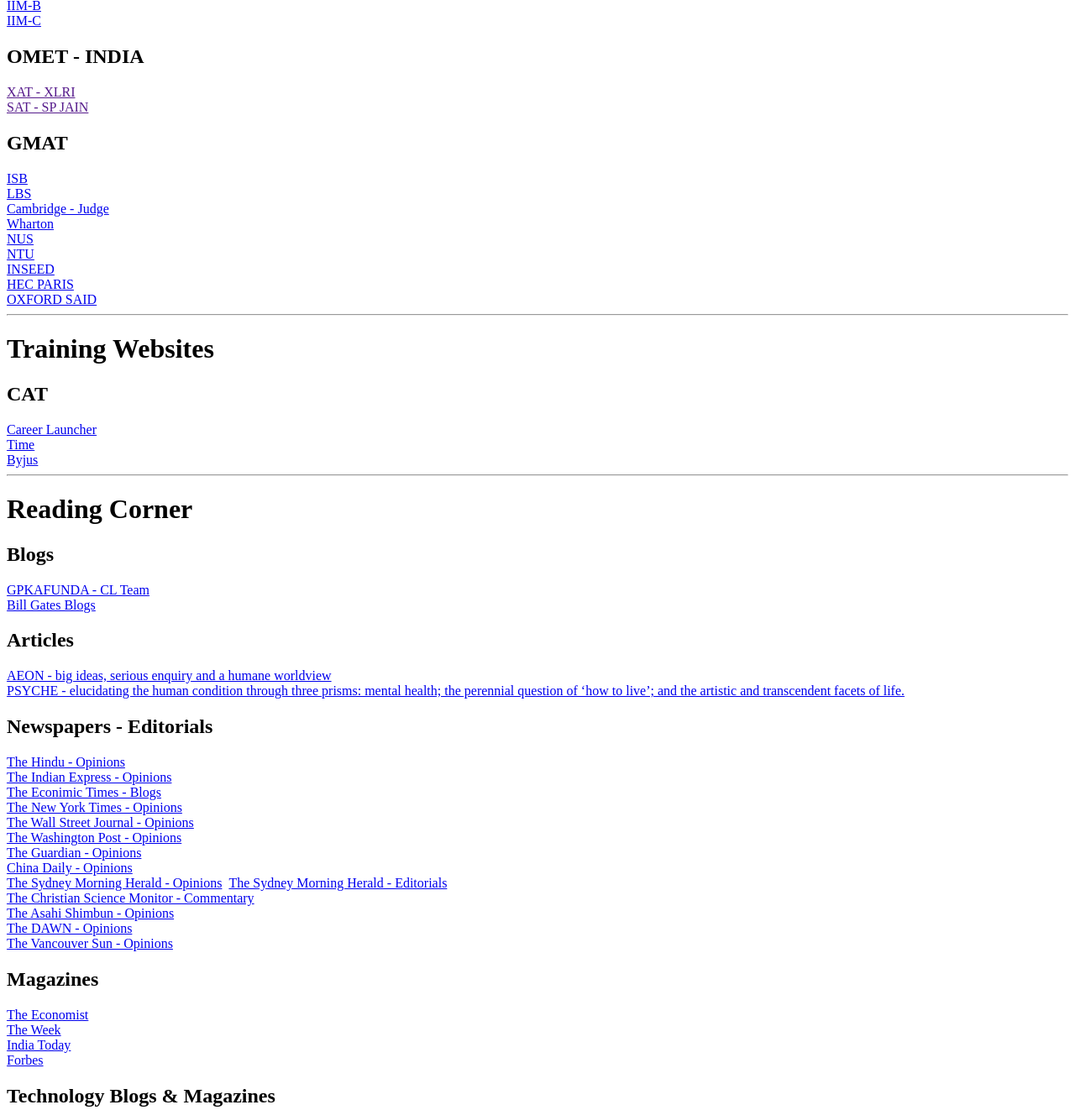
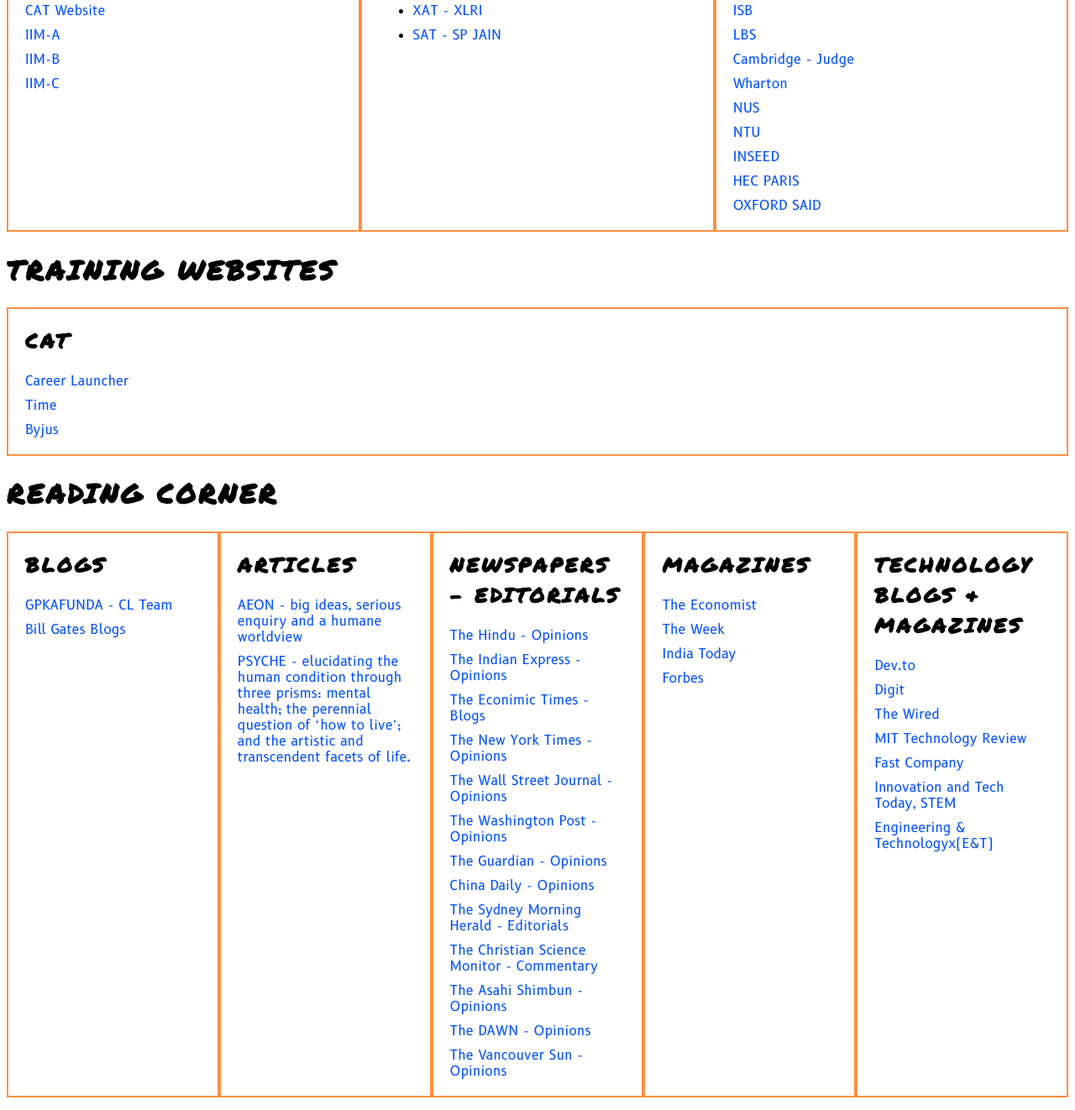
Before and after one commit to skylite9/Links, a plain HTML site: page index.html in a window 1280 px wide. Shown: the part 151-1473 px from the top of the page at 84% size. Drawn offline with Linux system fonts and the light colour scheme.

Commit message:
Added flex layout. Added styles and fonts.

```diff
--- /dev/null
+++ b/css/index.css
@@ -0,0 +1,43 @@
+.reg-flex-container, .training-flex-container, .reading-flex-container {
+	display: flex;
+}
+.one, .two, .three, .four, .five {
+	flex: 1 1 100px;;
+	border: 2px solid #ff6a00bf;
+    padding: 0px 20px 10px;
+}
+.one a, .two a, .three a, .four a, .five a {
+	display: block;
+	padding-bottom: 10px;
+}
+@font-face {
+  font-family: 'PermanentMarker';
+  src: url('../fonts/PermanentMarker-Regular.ttf')  format('truetype');
+}
+@font-face {
+  font-family: 'B612-Regular';
+  src: url('../fonts/B612-Regular.ttf')  format('truetype');
+}
+/**@font-face {
+  font-family: 'B612-Bold';
+  src: url('../fonts/B612-Bold.ttf')  format('truetype');
+}
+@font-face {
+  font-family: 'Pangolin';
+  src: url('../fonts/Pangolin-Regular.ttf')  format('truetype');
+}
+**/
+H1, H2 {
+  font-family: 'PermanentMarker', sans-serif;
+  text-transform: uppercase;
+  letter-spacing: 3px;
+}
+a {
+  font-family: 'B612-Regular', sans-serif;
+  text-decoration: none;
+}
+
+a:link    {color:#004fff;}
+a:visited {color:#004fff;}
+a:hover   {color:#004fff;}
+a:active  {color:#004fff;}
--- a/index.html
+++ b/index.html
@@ -1,71 +1,96 @@
 <html>
 <head>
 <title>Links</title>
+<link rel="stylesheet" href="./css/index.css" type="text/css">
 </head>
 <body>
 <!--<a href=""></a><br />-->
-<H1>Application Watch Area</H1>
+<H1>Registration Application Forms</H1>
+<div class="reg-flex-container">
+<div class="one">
 <H2>CAT</H2>
-<a href="https://iimcat.ac.in/">CAT Website</a><br />
-<a href="https://www.iima.ac.in/web/iima">IIM-A</a><br />
-<a href="https://www.iimb.ac.in/home">IIM-B</a><br />
-<a href="https://www.iimb.ac.in/home">IIM-C</a><br />
+<a href="https://iimcat.ac.in/">CAT Website</a>
+<a href="https://www.iima.ac.in/web/iima">IIM-A</a>
+<a href="https://www.iimb.ac.in/home">IIM-B</a>
+<a href="https://www.iimb.ac.in/home">IIM-C</a>
+</div>
+<div class="two">
 <H2>OMET - INDIA</H2>
-<a href="">XAT - XLRI</a><br />
-<a href="">SAT - SP JAIN</a><br />
+<ul>
+<li><a href="">XAT - XLRI</a></li>
+<li><a href="">SAT - SP JAIN</a></li>
+</ul>
+</div>
+<div class="three">
 <H2>GMAT</H2>
-<a href="https://www.isb.edu/">ISB</a><br />
-<a href="https://www.london.edu/">LBS</a><br />
-<a href="https://www.jbs.cam.ac.uk/home/">Cambridge - Judge</a><br />
-<a href="https://www.wharton.upenn.edu/">Wharton</a><br />
-<a href="http://www.nus.edu.sg/">NUS</a><br />
-<a href="https://www.ntu.edu.sg/Pages/home.aspx">NTU</a><br />
-<a href="https://www.insead.edu/">INSEED</a><br />
-<a href="https://www.hec.edu/en">HEC PARIS</a><br />
-<a href="https://www.sbs.ox.ac.uk/">OXFORD SAID</a><br />
-<hr />
+<a href="https://www.isb.edu/">ISB</a>
+<a href="https://www.london.edu/">LBS</a>
+<a href="https://www.jbs.cam.ac.uk/home/">Cambridge - Judge</a>
+<a href="https://www.wharton.upenn.edu/">Wharton</a>
+<a href="http://www.nus.edu.sg/">NUS</a>
+<a href="https://www.ntu.edu.sg/Pages/home.aspx">NTU</a>
+<a href="https://www.insead.edu/">INSEED</a>
+<a href="https://www.hec.edu/en">HEC PARIS</a>
+<a href="https://www.sbs.ox.ac.uk/">OXFORD SAID</a>
+</div>
+</div>
 <H1>Training Websites</H1>
+<div class="training-flex-container">
+<div class="one">
 <H2>CAT</H2>
-<a href="https://www.careerlauncher.com/">Career Launcher</a><br />
-<a href="https://www.time4education.com/">Time</a><br />
-<a href="https://byjus.com/cat/">Byjus</a><br />
-<hr />
+<a href="https://www.careerlauncher.com/">Career Launcher</a>
+<a href="https://www.time4education.com/">Time</a>
+<a href="https://byjus.com/cat/">Byjus</a>
+</div>
+</div>
 <H1>Reading Corner</H1>
+<div class="reading-flex-container">
+<div class="one">
 <H2>Blogs</H2>
-<a href="https://www.gpkafunda.com/">GPKAFUNDA - CL Team</a><br />
-<a href="https://www.gatesnotes.com/">Bill Gates Blogs</a><br />
+<a href="https://www.gpkafunda.com/">GPKAFUNDA - CL Team</a>
+<a href="https://www.gatesnotes.com/">Bill Gates Blogs</a>
+</div>
+<div class="two">
 <H2>Articles</H2>
-<a href="https://aeon.co/">AEON -  big ideas, serious enquiry and a humane worldview</a><br />
-<a href="https://psyche.co/">PSYCHE - elucidating the human condition through three prisms: mental health; the perennial question of ‘how to live’; and the artistic and transcendent facets of life.</a><br />
+<a href="https://aeon.co/">AEON -  big ideas, serious enquiry and a humane worldview</a>
+<a href="https://psyche.co/">PSYCHE - elucidating the human condition through three prisms: mental health; the perennial question of ‘how to live’; and the artistic and transcendent facets of life.</a>
+</div>
+<div class="three">
 <H2>Newspapers - Editorials</H2>
-<a href="https://www.thehindu.com/opinion/">The Hindu - Opinions</a><br />
-<a href="https://indianexpress.com/section/opinion/">The Indian Express - Opinions</a><br />
-<a href="https://economictimes.indiatimes.com/blogs/">The Econimic Times - Blogs</a><br />
-<a href="https://www.nytimes.com/section/opinion/editorials">The New York Times - Opinions</a><br />
-<a href="https://www.wsj.com/news/opinion">The Wall Street Journal - Opinions</a><br />
-<a href="https://www.washingtonpost.com/opinions/">The Washington Post - Opinions</a><br />
-<a href="https://www.theguardian.com/profile/editorial">The Guardian - Opinions</a><br />
-<a href="https://www.chinadaily.com.cn/opinion/">China Daily - Opinions</a><br />
-<a href="https://www.smh.com.au/opinion">The Sydney Morning Herald - Opinions</a>&nbsp;&nbsp;<a href="https://www.smh.com.au/topic/smh-editorial-1r6">The Sydney Morning Herald - Editorials</a><br />
-<a href="https://www.csmonitor.com/Commentary">The Christian Science Monitor - Commentary</a><br />
-<a href="http://www.asahi.com/ajw/opinion/">The Asahi Shimbun - Opinions</a><br />
-<a href="https://www.dawn.com/opinion">The DAWN - Opinions</a><br />
-<a href="https://vancouversun.com/category/opinion/">The Vancouver Sun - Opinions</a><br />
+<a href="https://www.thehindu.com/opinion/">The Hindu - Opinions</a>
+<a href="https://indianexpress.com/section/opinion/">The Indian Express - Opinions</a>
+<a href="https://economictimes.indiatimes.com/blogs/">The Econimic Times - Blogs</a>
+<a href="https://www.nytimes.com/section/opinion/editorials">The New York Times - Opinions</a>
+<a href="https://www.wsj.com/news/opinion">The Wall Street Journal - Opinions</a>
+<a href="https://www.washingtonpost.com/opinions/">The Washington Post - Opinions</a>
+<a href="https://www.theguardian.com/profile/editorial">The Guardian - Opinions</a>
+<a href="https://www.chinadaily.com.cn/opinion/">China Daily - Opinions</a>
+<a href="https://www.smh.com.au/topic/smh-editorial-1r6">The Sydney Morning Herald - Editorials</a>
+<a href="https://www.csmonitor.com/Commentary">The Christian Science Monitor - Commentary</a>
+<a href="http://www.asahi.com/ajw/opinion/">The Asahi Shimbun - Opinions</a>
+<a href="https://www.dawn.com/opinion">The DAWN - Opinions</a>
+<a href="https://vancouversun.com/category/opinion/">The Vancouver Sun - Opinions</a>
+</div>
+<div class="four">
 <H2>Magazines</H2>
-<a href="https://www.economist.com/">The Economist</a><br />
-<a href="https://theweek.com/">The Week</a><br />
-<a href="https://www.indiatoday.in/">India Today</a><br />
-<a href="https://www.forbes.com/">Forbes</a><br />
+<a href="https://www.economist.com/">The Economist</a>
+<a href="https://theweek.com/">The Week</a>
+<a href="https://www.indiatoday.in/">India Today</a>
+<a href="https://www.forbes.com/">Forbes</a>
+</div>
+<div class="five">
 <H2>Technology Blogs & Magazines</H2>
-<a href="https://dev.to/">Dev.to</a><br />
-<a href="https://www.digit.in/">Digit</a><br />
-<a href="https://www.wired.com/magazine/">The Wired</a><br />
-<a href="https://www.technologyreview.com/">MIT Technology Review</a><br />
-<a href="https://www.fastcompany.com/">Fast Company</a><br />
-<a href="https://innotechtoday.com/">Innovation and Tech Today, STEM</a><br />
-<a href="https://eandt.theiet.org/">Engineering & Technologyx(E&amp;T)</a><br />
-<a href=""></a><br />
-<a href=""></a><br />
-<a href=""></a><br />
+<a href="https://dev.to/">Dev.to</a>
+<a href="https://www.digit.in/">Digit</a>
+<a href="https://www.wired.com/magazine/">The Wired</a>
+<a href="https://www.technologyreview.com/">MIT Technology Review</a>
+<a href="https://www.fastcompany.com/">Fast Company</a>
+<a href="https://innotechtoday.com/">Innovation and Tech Today, STEM</a>
+<a href="https://eandt.theiet.org/">Engineering & Technologyx(E&amp;T)</a>
+<a href=""></a>
+<a href=""></a>
+<a href=""></a>
+</div>
+</div>
 </body>
 </html>
```
Also changed, not shown: fonts/B612-Bold.ttf (added), fonts/B612-Regular.ttf (added), fonts/Pangolin-Regular.ttf (added), fonts/PermanentMarker-Regular.ttf (added).
